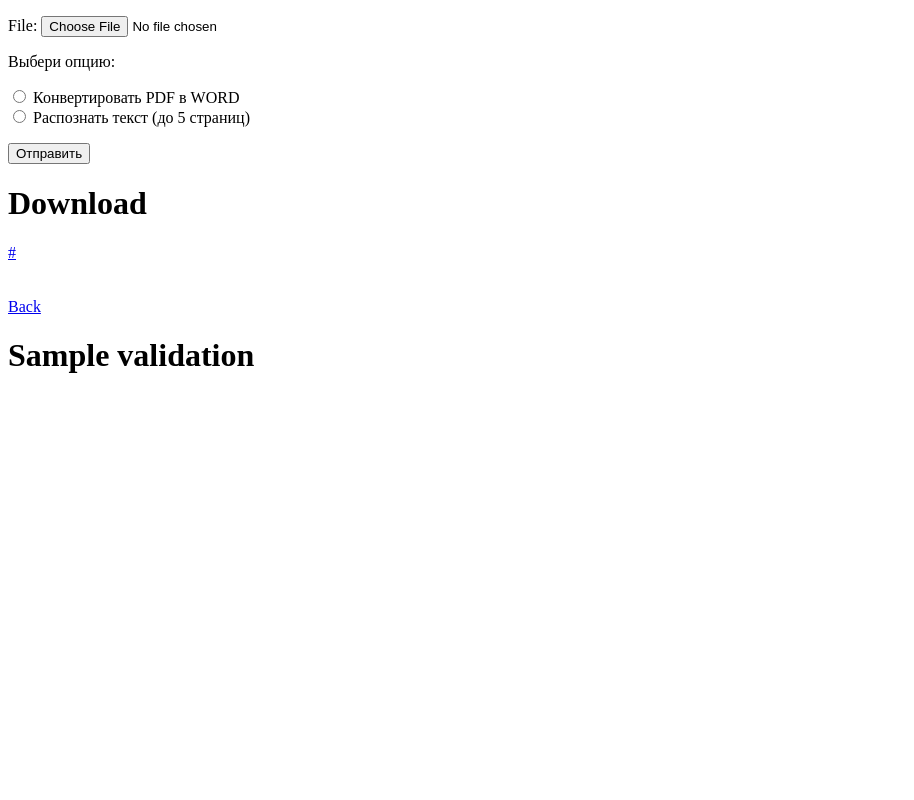
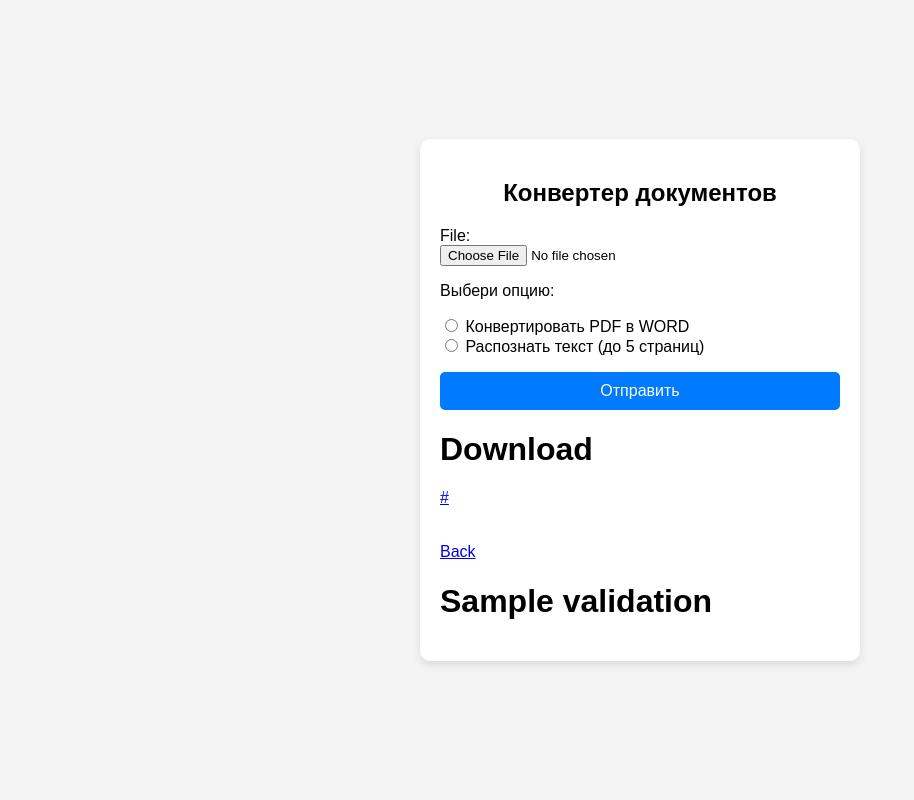
Before and after one commit to Alexey-Holod/AConvertDoc, a Django app: template Convert/templates/base.html in a window 1280 px wide. Shown: the whole page, without its empty margins (0-914 px from the left). Run offline with Django 5.2, Linux system fonts and the light colour scheme; tables that the repository leaves empty hold one stand-in row (values such as "Sample post"); the template is opened without the code that fills it: values that come from a table or form of the project are taken from there, most other values are stand-ins (such as "Sample title", 1, 10 or a date in 2020).

Commit message:
Сделан первый вариант вебморды

```diff
--- a/Convert/templates/base.html
+++ b/Convert/templates/base.html
@@ -1,21 +1,76 @@
 <!DOCTYPE html>
-<html lang="en">
+<html lang="ru">
 <head>
     <meta charset="UTF-8">
-    <title>Title</title>
-    <form method="POST" enctype="multipart/form-data">
-        {{ form.as_p }}
-        <button>Отправить</button>
-        {% csrf_token %}
-    </form>
+    <meta name="viewport" content="width=device-width, initial-scale=1.0">
+    <title>Конвертер документов</title>
+    <style>
+        body {
+            font-family: Arial, sans-serif;
+            background-color: #f4f4f4;
+            display: flex;
+            justify-content: center;
+            align-items: center;
+            height: 100vh;
+            margin: 0;
+        }
+        .container {
+            background: #fff;
+            padding: 20px;
+            border-radius: 10px;
+            box-shadow: 0 4px 10px rgba(0, 0, 0, 0.1);
+            width: 90%;
+            max-width: 400px;
+        }
+        h2 {
+            text-align: center;
+        }
+        .form-group {
+            margin-bottom: 15px;
+        }
+        input[type="file"] {
+            width: 100%;
+        }
+        .radio-group {
+            display: flex;
+            flex-direction: column;
+            gap: 5px;
+        }
+        button {
+            width: 100%;
+            padding: 10px;
+            border: none;
+            background: #007bff;
+            color: white;
+            font-size: 16px;
+            border-radius: 5px;
+            cursor: pointer;
+        }
+        button:hover {
+            background: #0056b3;
+        }
+        @media (max-width: 480px) {
+            .container {
+                width: 100%;
+                padding: 15px;
+            }
+        }
+    </style>
+</head>
+<body>
+    <div class="container">
+        <h2>Конвертер документов</h2>
+        <form action="#" method="post" enctype="multipart/form-data">
+            {{ form.as_p }}
+            {% csrf_token %}
+            <button type="submit">Отправить</button>
+        </form>
             {%if download_url %}
             <h1>Download</h1>
             <a href="{{ download_url }}">{{ download_url }}</a><br><br><br>
             <a href="{% url '/' %}">Back</a>
-    {% endif %}
-        <h1>{{ validation }}</h1>
-</head>
-<body>
-
+            {% endif %}
+            <h1>{{ validation }}</h1>
+    </div>
 </body>
 </html>
```
